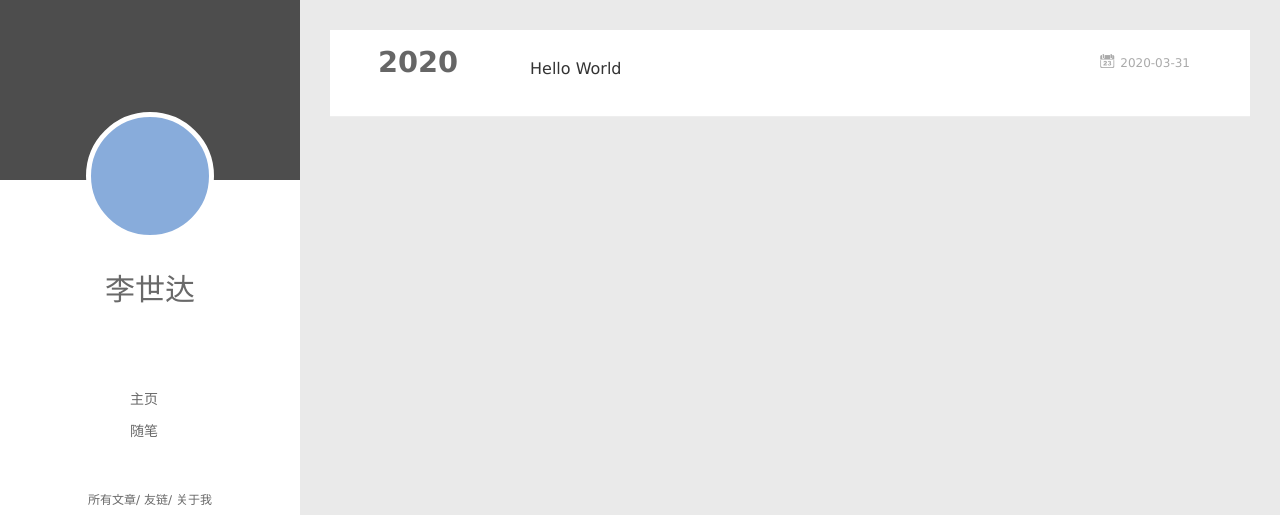
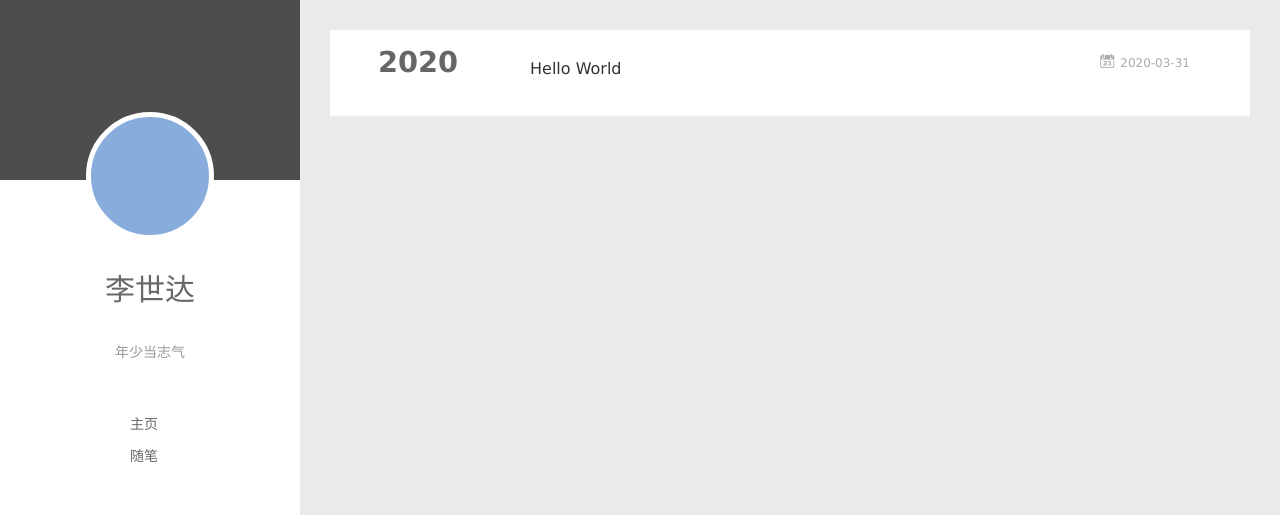
Before and after one commit to huya-shijiu/huya-shijiu.github.io, a plain HTML site: page archives/2020/03/index.html in a window 1280 px wide. Shown: the top 515 px of the page. Drawn offline with Linux system fonts and the light colour scheme; no server answers.

Commit message:
Site updated: 2020-03-31 13:55:09

```diff
--- a/archives/2020/03/index.html
+++ b/archives/2020/03/index.html
@@ -8,11 +8,14 @@
   <link rel="dns-prefetch" href="http://yoursite.com">
   <title>Archives: 2020/3 | 九洲传媒（lsd)</title>
   <meta name="viewport" content="width=device-width, initial-scale=1, maximum-scale=1">
-  <meta property="og:type" content="website">
+  <meta name="description" content="这是一个互相学习的平台，望大家不吝赐教。">
+<meta property="og:type" content="website">
 <meta property="og:title" content="九洲传媒（lsd)">
 <meta property="og:url" content="http://yoursite.com/archives/2020/03/index.html">
 <meta property="og:site_name" content="九洲传媒（lsd)">
+<meta property="og:description" content="这是一个互相学习的平台，望大家不吝赐教。">
 <meta property="article:author" content="李世达">
+<meta property="article:tag" content="奋斗、拼搏、学习、超越自我。">
 <meta name="twitter:card" content="summary">
 
     <link rel="alternative" href="/atom.xml" title="九洲传媒（lsd)" type="application/atom+xml">
@@ -47,6 +50,8 @@
 		<hgroup>
 		  <h1 class="header-author"><a href="/">李世达</a></h1>
 		</hgroup>
+
+		<p class="header-subtitle">年少当志气</p>
 
 
 		<nav class="header-menu">
@@ -105,6 +110,8 @@
 			<hgroup>
 			  <h1 class="header-author js-header-author">李世达</h1>
 			</hgroup>
+
+			<p class="header-subtitle"><i class="icon icon-quo-left"></i>年少当志气<i class="icon icon-quo-right"></i></p>
 
 
 
```
Also changed, not shown: 2020/03/31/hello-world/index.html (+5 -0 lines), archives/2020/index.html (+8 -1 lines), archives/index.html (+8 -1 lines), index.html (+8 -1 lines).
